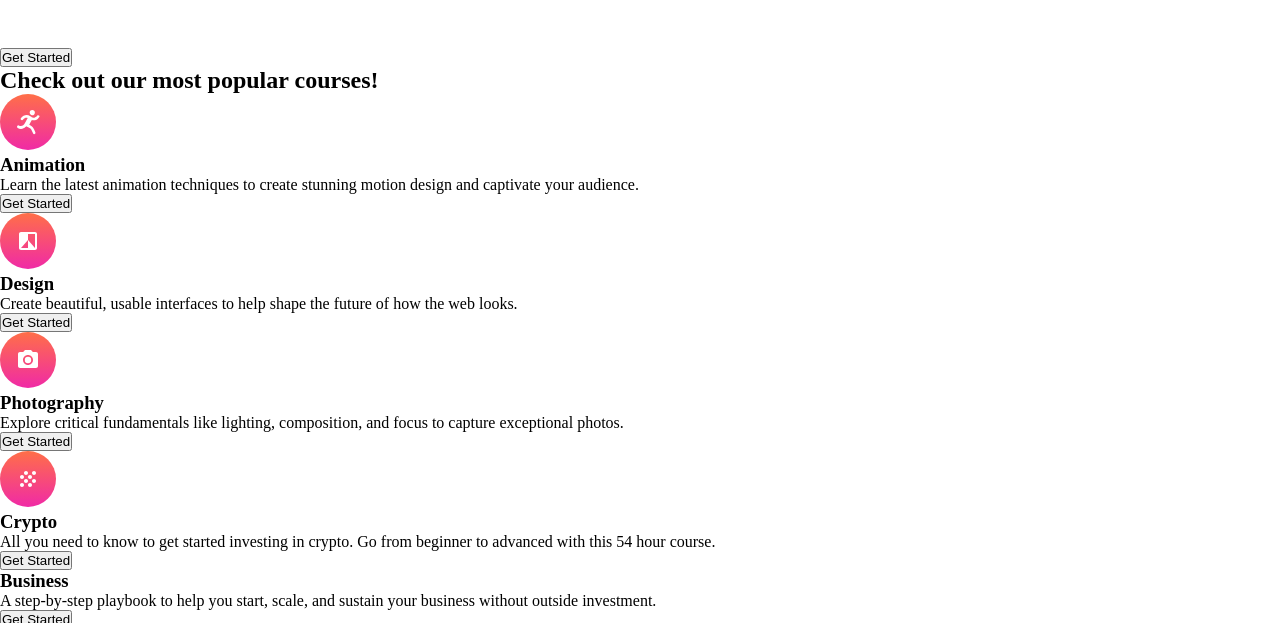
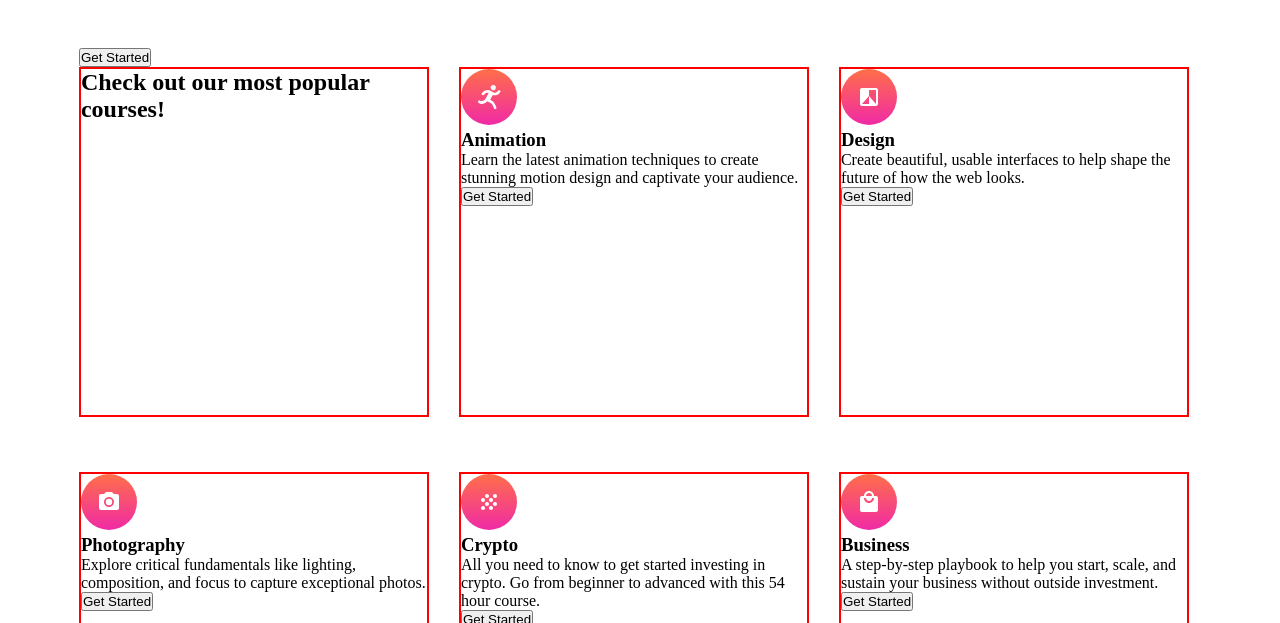
Before and after one commit to Genildocs/skilled-elearning-landing-page, a plain HTML site: page starter-code/index.html in a window 1280 px wide. Shown: the part 950-1573 px from the top of the page. Drawn offline with Linux system fonts and the light colour scheme.

Commit message:
first commit

```diff
--- a/starter-code/index.html
+++ b/starter-code/index.html
@@ -3,19 +3,24 @@
   <head>
     <meta charset="UTF-8" />
     <meta name="viewport" content="width=device-width, initial-scale=1.0" />
-  <link rel="stylesheet" href="style.css">
-  <link rel="icon" type="image/png" sizes="32x32" href="./assets/favicon-32x32.png" />
+    <link rel="stylesheet" href="style.css" />
+    <link
+      rel="icon"
+      type="image/png"
+      sizes="32x32"
+      href="./assets/favicon-32x32.png"
+    />
     <title>Frontend Mentor | Skilled e-learning landing page</title>
   </head>
 
   <body>
     <div class="container">
-
       <header>
         <img src="./assets/logo-dark.svg" alt="logo-img" />
         <button>Get Started</button>
       </header>
 
+      <div class="father-article">
       <article>
         <section>
           <h1>Maximize skill, minimize budget</h1>
@@ -30,11 +35,12 @@
         </section>
 
         <section>
-        <div>
+          <div class="session-card">
+            <div class="card" >
               <h2>Check out our most popular courses!</h2>
             </div>
 
-        <div>
+            <div class="card animation">
               <img src="./assets/icon-animation.svg" alt="" />
               <h3>Animation</h3>
               <p>
@@ -44,7 +50,7 @@
               <button>Get Started</button>
             </div>
 
-        <div>
+            <div class="card design">
               <img src="./assets/icon-design.svg" alt="" />
               <h3>Design</h3>
               <p>
@@ -54,7 +60,7 @@
               <button>Get Started</button>
             </div>
 
-        <div>
+            <div class="card photography">
               <img src="./assets/icon-photography.svg" alt="" />
               <h3>Photography</h3>
               <p>
@@ -64,7 +70,7 @@
               <button>Get Started</button>
             </div>
 
-        <div>
+            <div class="card crypto">
               <img src="./assets/icon-crypto.svg" alt="" />
               <h3>Crypto</h3>
               <p>
@@ -74,18 +80,19 @@
               <button>Get Started</button>
             </div>
 
-        <div>
+            <div class="card business">
+              <img src="./assets/icon-business.svg" alt="">
               <h3>Business</h3>
               <p>
-            A step-by-step playbook to help you start, scale, and sustain your
-            business without outside investment.
+                A step-by-step playbook to help you start, scale, and sustain
+                your business without outside investment.
               </p>
               <button>Get Started</button>
             </div>
-
+          </div>
         </section>
       </article>
-
+    </div>
       <footer>
         <nav class="nav-footer">
           <img src="./assets/logo-light.svg" alt="logo-image" />
@@ -94,5 +101,4 @@
       </footer>
     </div>
   </body>
-
 </html>
--- a/starter-code/style.css
+++ b/starter-code/style.css
@@ -1,10 +1,29 @@
-*{
+* {
      margin: 0;
      padding: 0;
      box-sizing: border-box;
 }
 
-.nav-footer{
+.father-article{
+     display: flex;
+     justify-content: center;
+}
+
+.session-card {
+     display: grid;
+     grid-template-columns: 350px 350px 350px;
+     grid-template-rows: 350px 350px;
+     column-gap: 30px;
+     row-gap: 55px;
+}
+
+.card {
+     border: 2px solid red;
+}
+
+.nav-footer {
      background: #13183F;
+     display: flex;
+     justify-content: space-between;
 
 }
```
Lines whose indentation alone changed are shown as unchanged.
